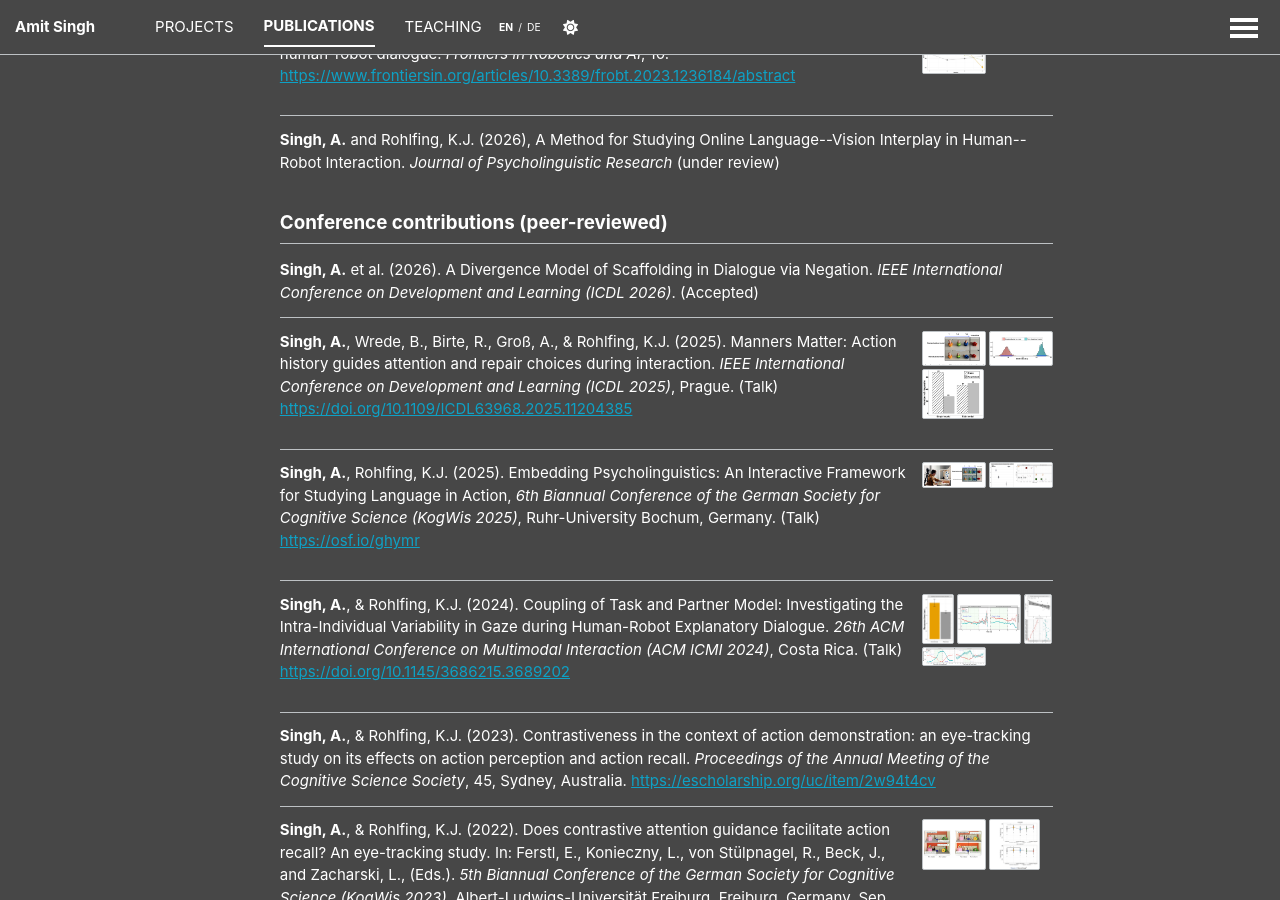
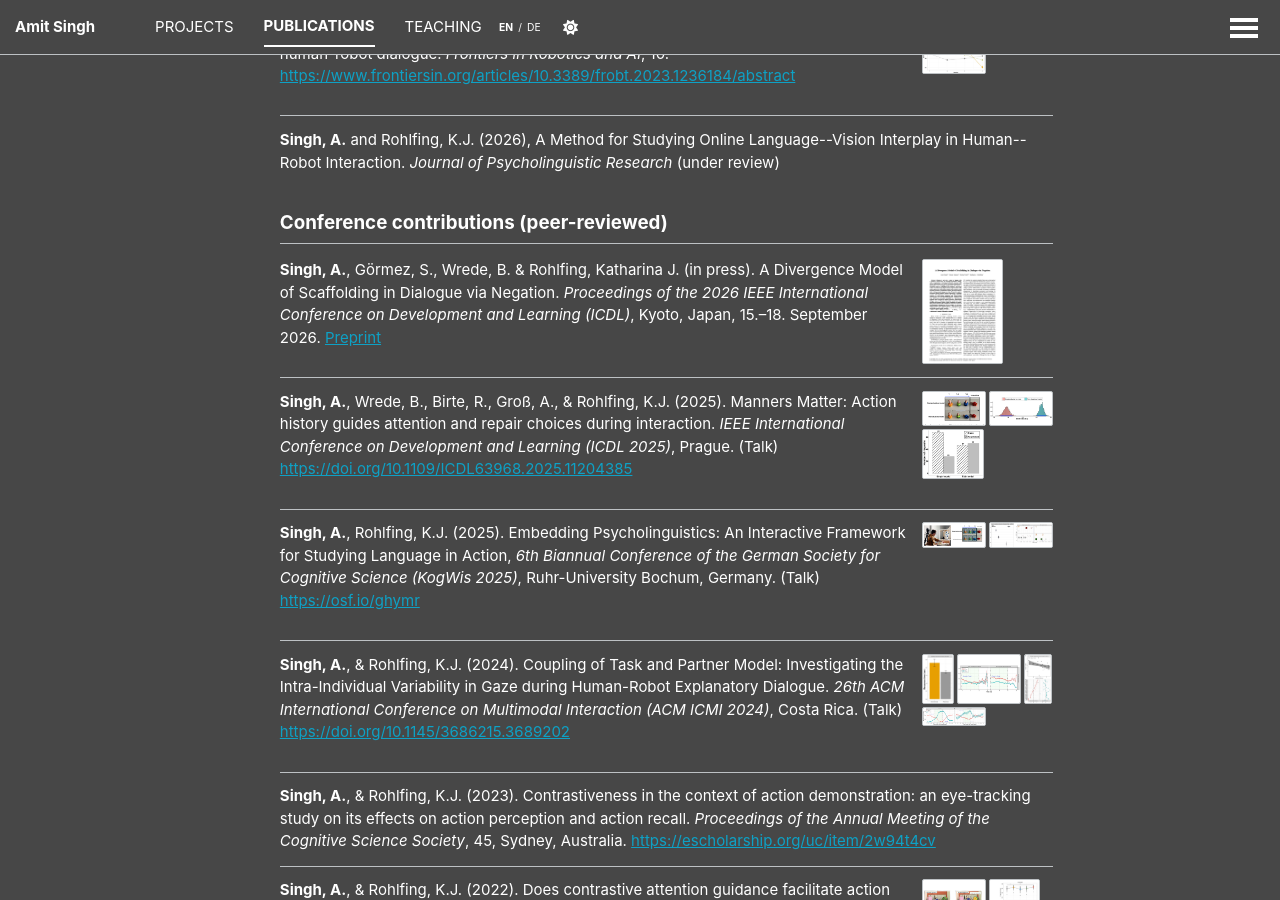
Before and after one commit to amits1ngh/amits1ngh.github.io, a Jekyll site: the page built from _pages/publications.md, in a window 1280 px wide and 900 px high, scrolled down 486 px. Built offline with Jekyll 4.4.1, drawn with Linux system fonts in a browser that asks for light colours; a script that is not in the unit is left out.

Commit message:
updated publications

```diff
--- a/_includes/publication-figures.html
+++ b/_includes/publication-figures.html
@@ -2,7 +2,7 @@
 {% assign figure_alt = include.alt | default: "Representative figure from this publication" %}
 {% assign publication_href = include.href | default: "#" %}
 <span class="publication-figures" aria-label="Representative figures">
-  <a class="publication-figure publication-figure--count-{{ figures.size }}" href="{{ publication_href }}" aria-label="{{ figure_alt }}"{% if publication_href contains "://" %} target="_blank" rel="noopener noreferrer"{% endif %}>
+  <a class="publication-figure publication-figure--count-{{ figures.size }}" href="{{ publication_href }}" aria-label="{{ figure_alt }}"{% if publication_href contains "://" or publication_href contains ".pdf" %} target="_blank" rel="noopener noreferrer"{% endif %}>
     <span class="publication-figure-grid">
       {% for figure in figures %}
         {% assign figure_path = figure | strip %}
--- a/_pages/publications.md
+++ b/_pages/publications.md
@@ -32,7 +32,8 @@ de_url: /de/publications/
 
 <ul class="publication-list">
   <li>
-    <div class="publication-text"><strong>Singh, A.</strong> et al. (2026). A Divergence Model of Scaffolding in Dialogue via Negation. <em>IEEE International Conference on Development and Learning (ICDL 2026)</em>. (Accepted)</div>
+    <div class="publication-text"><strong>Singh, A.</strong>, Görmez, S., Wrede, B. &amp; Rohlfing, Katharina J. (in press). A Divergence Model of Scaffolding in Dialogue via Negation. <em>Proceedings of the 2026 IEEE International Conference on Development and Learning (ICDL)</em>, Kyoto, Japan, 15.–18. September 2026. <a href="/assets/Singh_etal_ICDL2026.pdf" target="_blank" rel="noopener noreferrer">Preprint</a></div>
+    {% include publication-figures.html href="/assets/Singh_etal_ICDL2026.pdf" figures="icdl-2026-page1.jpg" alt="Open ICDL 2026 paper" %}
   </li>
   <li>
     <div class="publication-text"><strong>Singh, A.</strong>, Wrede, B., Birte, R., Groß, A., &amp; Rohlfing, K.J. (2025). Manners Matter: Action history guides attention and repair choices during interaction. <em>IEEE International Conference on Development and Learning (ICDL 2025)</em>, Prague. (Talk) <a href="https://doi.org/10.1109/ICDL63968.2025.11204385" target="_blank" rel="noopener noreferrer">https://doi.org/10.1109/ICDL63968.2025.11204385</a></div>
```
Also changed, not shown: _pages/publications-de.md (+2 -1 lines), assets/publication-thumbnails/icdl-2026-page1.jpg (added).
